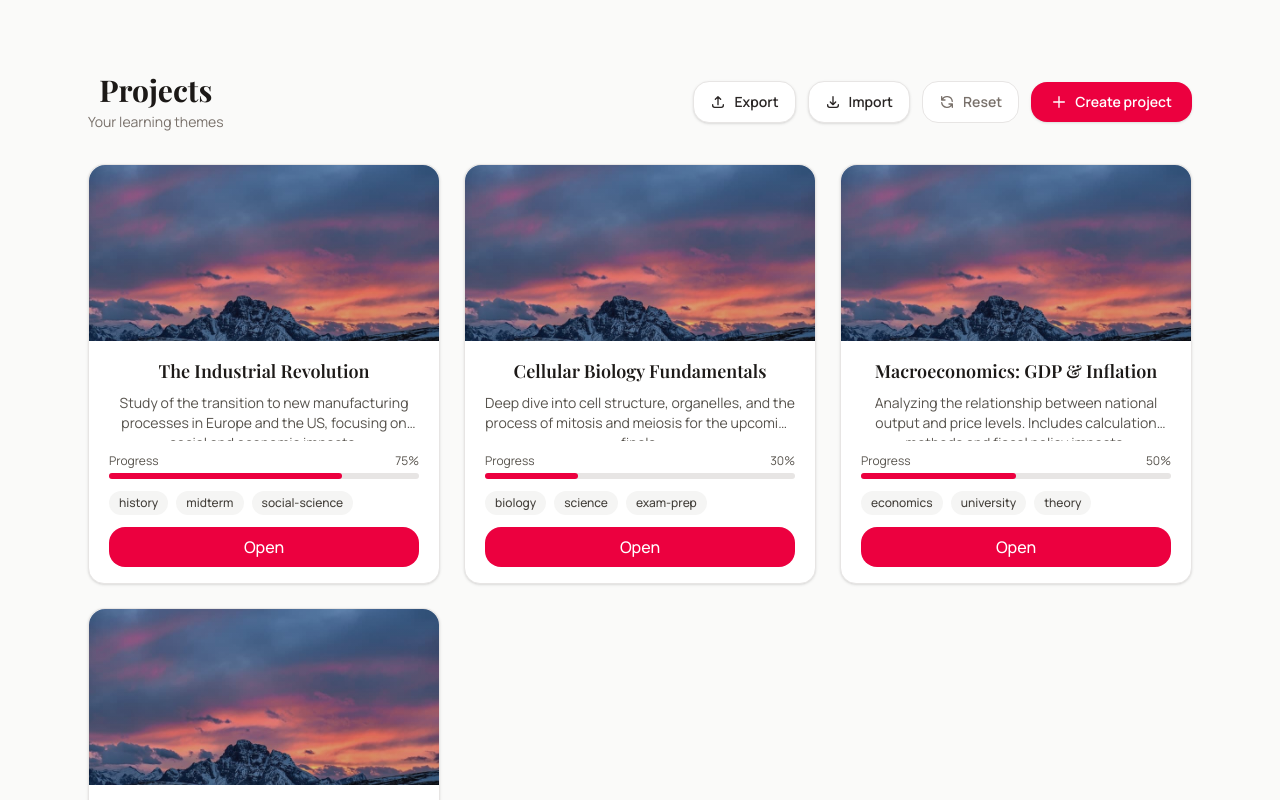
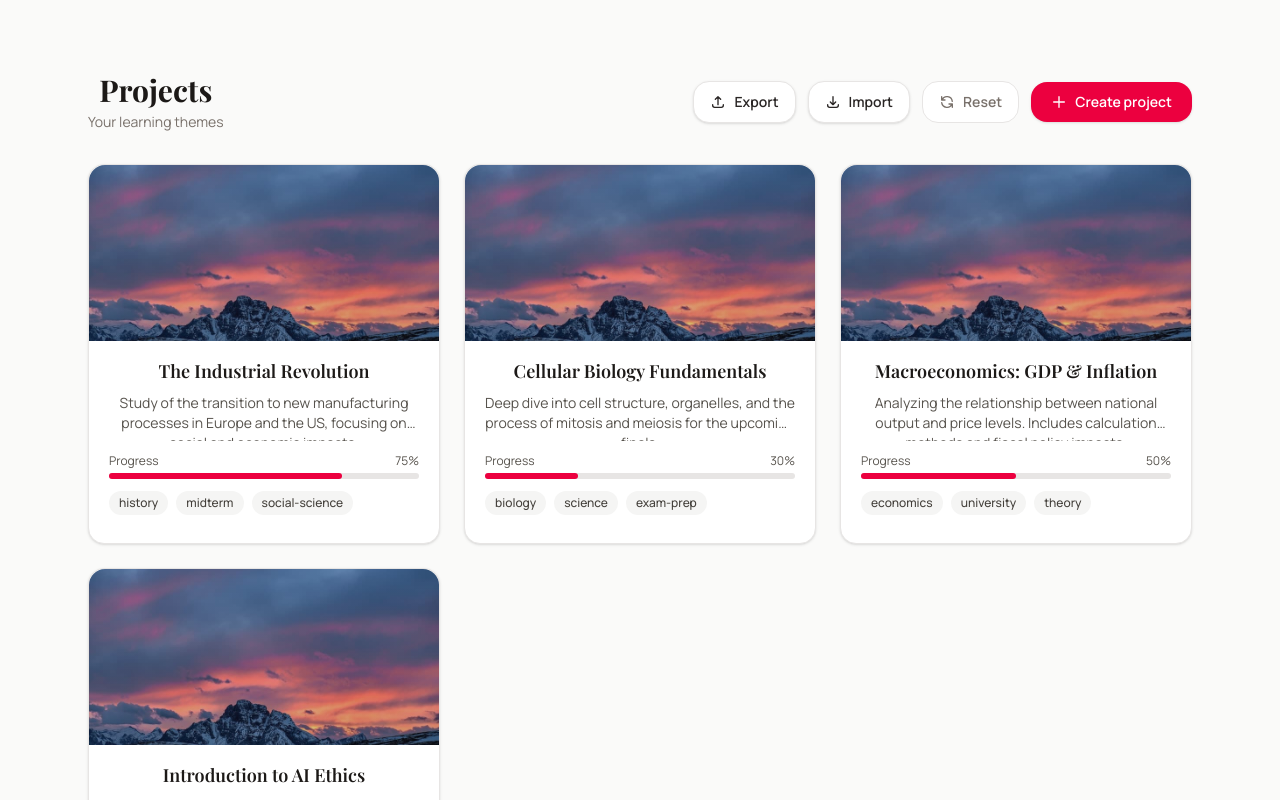
Before and after one commit to AlexandraFilina/knowledge-base, a React (Vite) app: page /projects in a window 1280 px wide. Shown: the top 800 px of the page. Built offline with nearby package versions, Linux system fonts and the light colour scheme.

Commit message:
feat(nav): open project by clicking project card

```diff
--- a/src/features/project/components/ProjectCardComponent/ProjectCardComponent.tsx
+++ b/src/features/project/components/ProjectCardComponent/ProjectCardComponent.tsx
@@ -1,5 +1,5 @@
 import "./ProjectCardComponent.css";
-import { useNavigate } from "react-router-dom";
+import { Link } from "react-router-dom";
 
 interface IProjectProps {
   id: number;
@@ -18,11 +18,13 @@ export default function ProjectCardComponent({
   tags,
   progress = 0,
 }: IProjectProps) {
-  const navigate = useNavigate();
   const clampedProgress = Math.min(100, Math.max(0, progress));
 
   return (
-    <div className="flex flex-col h-full max-w-sm rounded-2xl border border-stone-200 bg-white shadow-sm hover:shadow-md hover:-translate-y-0.5 transition duration-200">
+    <Link
+      to={`/projects/${id}`}
+      className="flex flex-col h-full max-w-sm rounded-2xl border border-stone-200 bg-white shadow-sm hover:shadow-md hover:-translate-y-0.5 transition duration-200 block"
+    >
       {image ? (
         <div className="relative h-44 overflow-hidden rounded-t-2xl flex-shrink-0">
           <img className="w-full h-full object-cover" src={image} alt={title} />
@@ -61,14 +63,8 @@ export default function ProjectCardComponent({
               </span>
             ))}
           </div>
-          <button
-            onClick={() => navigate(`/projects/${id}`)}
-            className="w-full bg-rose-600 hover:bg-rose-700 text-white font-medium py-2 px-4 rounded-2xl transition"
-          >
-            Open
-          </button>
         </div>
       </div>
-    </div>
+    </Link>
   );
 }
--- a/src/pages/ProjectsPage/ProjectsPage.tsx
+++ b/src/pages/ProjectsPage/ProjectsPage.tsx
@@ -215,7 +215,10 @@ export default function ProjectsPage() {
           <div key={item.id} className="relative group">
             <div className="absolute top-3 right-3 flex gap-2 z-20 opacity-0 group-hover:opacity-100 transition-opacity">
               <button
-                onClick={() => onClickEdit(item)}
+                onClick={(e) => {
+                  e.stopPropagation();
+                  onClickEdit(item);
+                }}
                 className="flex h-8 w-8 items-center justify-center rounded-full border border-stone-200 bg-white/90 shadow-sm hover:bg-stone-50"
               >
                 <svg
@@ -233,7 +236,10 @@ export default function ProjectsPage() {
                 </svg>
               </button>
               <button
-                onClick={() => handleDelete(item.id)}
+                onClick={(e) => {
+                  e.stopPropagation();
+                  handleDelete(item.id);
+                }}
                 className="flex h-8 w-8 items-center justify-center rounded-full border border-stone-200 bg-white/90 shadow-sm hover:bg-stone-50"
               >
                 <svg
```
